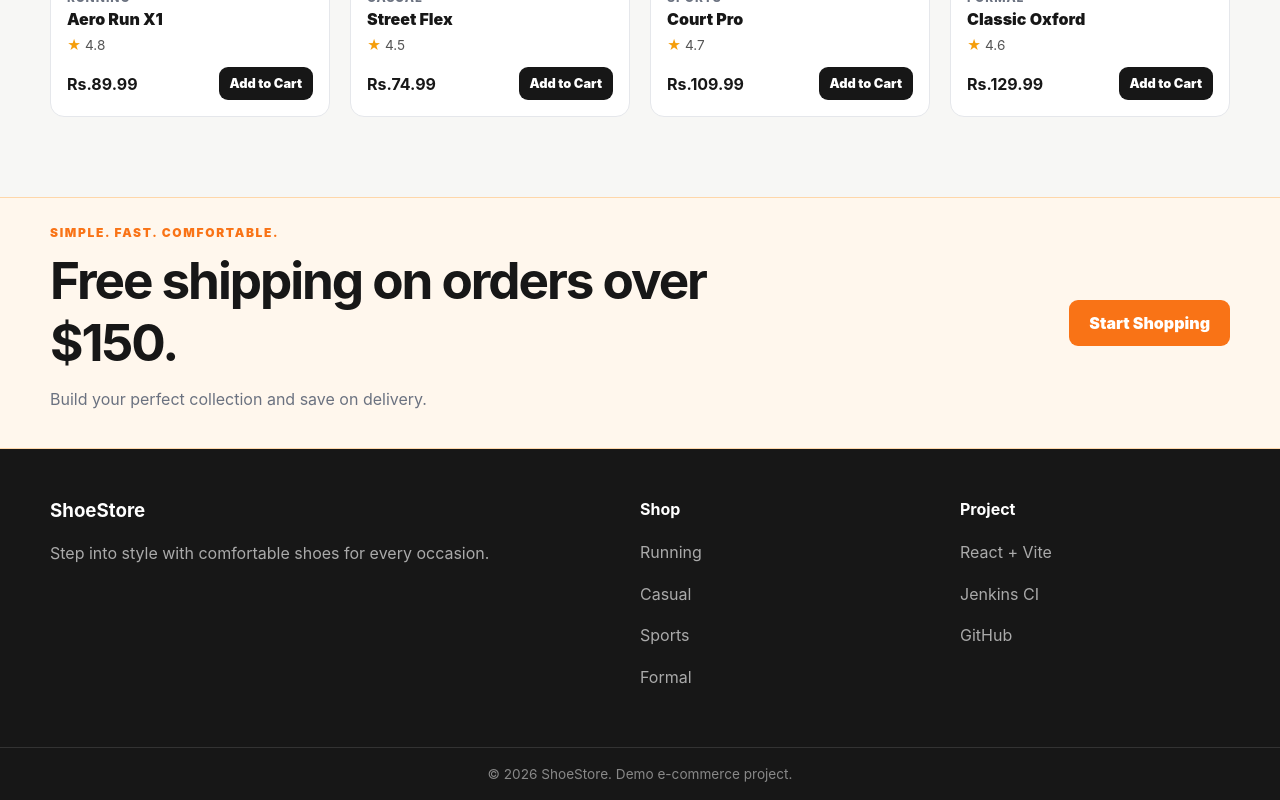
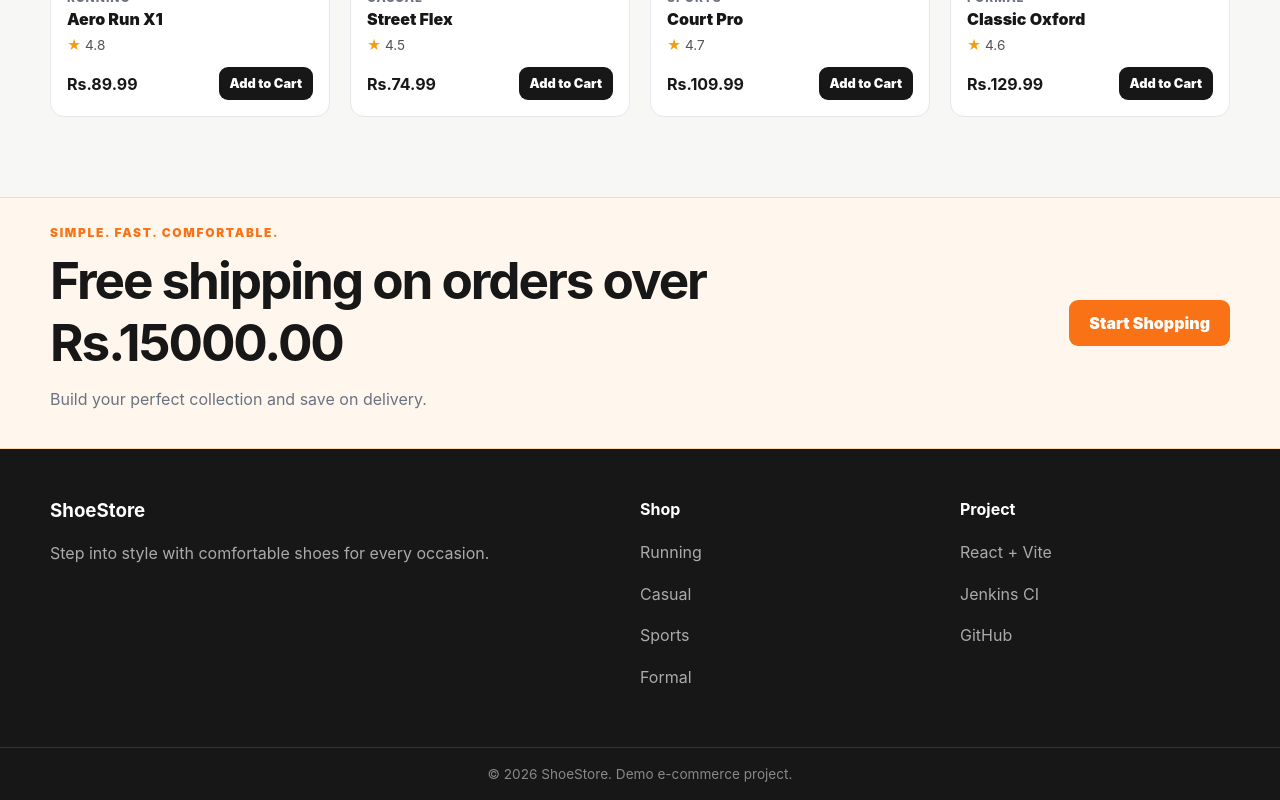
Before and after one commit to hkchamara/react-cicd-demo, a React (Vite) app: page / in a window 1280 px wide. Shown: the part 1550-2350 px from the top of the page. Built offline with nearby package versions, Linux system fonts and the light colour scheme.

Commit message:
Update website content

```diff
--- a/src/pages/Home.jsx
+++ b/src/pages/Home.jsx
@@ -64,7 +64,7 @@ export default function Home() {
         <div className="section-heading">
           <div>
             <span className="eyebrow">CUSTOMER FAVORITES</span>
-            <h2>Featured Shoes</h2>
+            <h2>Featured Shoes </h2>
           </div>
           <Link to="/products">Shop all →</Link>
         </div>
@@ -76,7 +76,7 @@ export default function Home() {
         <div className="container promo-content">
           <div>
             <span className="eyebrow">SIMPLE. FAST. COMFORTABLE.</span>
-            <h2>Free shipping on orders over $150.</h2>
+            <h2>Free shipping on orders over Rs.15000.00</h2>
             <p>Build your perfect collection and save on delivery.</p>
           </div>
           <Link className="primary-button light-button" to="/products">
```
